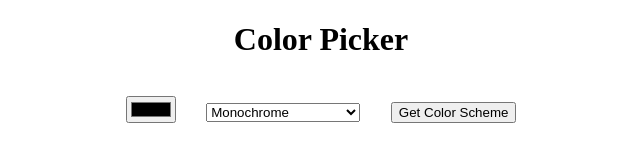
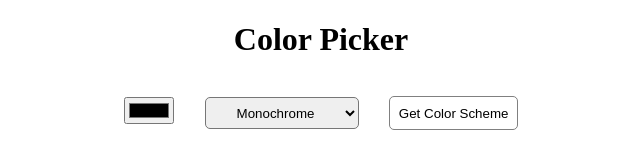
Before and after one commit to SteveZych/color-picker, a plain HTML site: page index.html in a window 1280 px wide. Shown: the whole page, without its empty margins (319-959 px from the left). Drawn offline with Linux system fonts and the light colour scheme; no server answers.

Commit message:
added form styling

```diff
--- a/styles.css
+++ b/styles.css
@@ -21,6 +21,25 @@ form{
     margin: 0 1em;
 }
 
+select{
+    padding: 0.5em 0;
+    text-align: center;
+    border-radius: 5px;
+}
+
+button{
+    background-color: white;
+    border: 1px solid grey;
+    border-radius: 5px;
+    padding: 0.65em;
+}
+
+button:hover{
+    color: white;
+    background-color: grey;
+    cursor: pointer;
+}
+
 #colorsDiv{
     display: flex;
     flex-direction: row;
```
